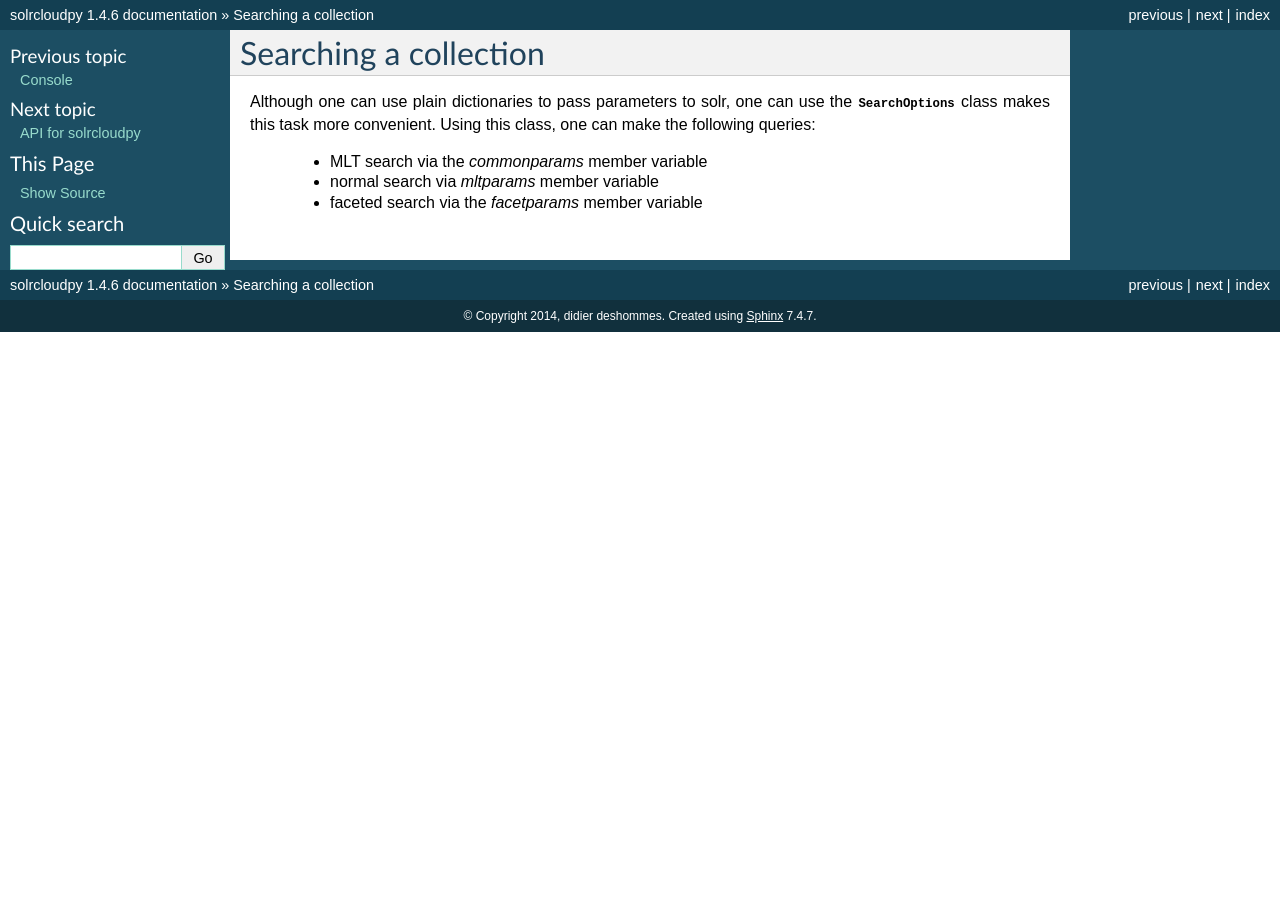
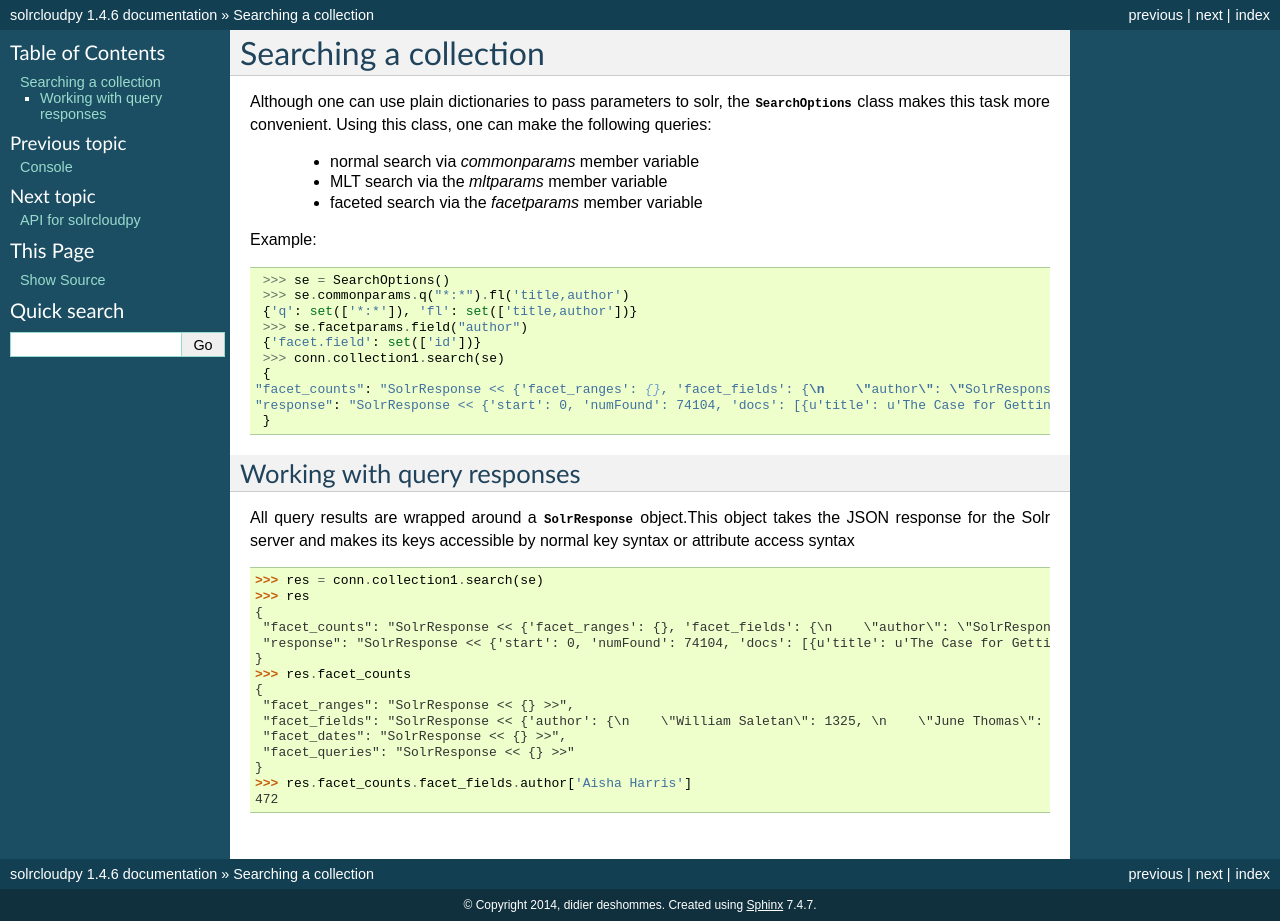
Before and after one commit to solrcloudpy/solrcloudpy, a Sphinx documentation site: the page built from docs/searching.rst, in a window 1280 px wide. Built offline with Sphinx 7.4.7, drawn with Linux system fonts in a browser that asks for light colours; before the commit the page ends 900 px from its top, so only the background shows below that.

Commit message:
add more docs

```diff
--- a/docs/searching.rst
+++ b/docs/searching.rst
@@ -2,10 +2,52 @@ Searching a collection
 =======================
 
 Although one can use plain dictionaries to pass parameters to solr,
-one can use the :class:`~solrcloudpy.parameters.SearchOptions` class
+the :class:`~solrcloudpy.parameters.SearchOptions` class
 makes this task more convenient. Using this class, one can make the
 following queries:
 
-     - MLT search via the `commonparams` member variable
-     - normal search via `mltparams` member variable
+     - normal search via `commonparams`  member variable
+     - MLT search via the `mltparams` member variable
      - faceted search via the `facetparams` member variable
+
+Example:
+
+::
+
+     >>> se = SearchOptions()
+     >>> se.commonparams.q("*:*").fl('title,author')
+     {'q': set(['*:*']), 'fl': set(['title,author'])}
+     >>> se.facetparams.field("author")
+     {'facet.field': set(['id'])}
+     >>> conn.collection1.search(se)
+     {
+    "facet_counts": "SolrResponse << {'facet_ranges': {}, 'facet_fields': {\n    \"author\": \"SolrResponse << {'William Saletan': 1325, 'Jun ...  >>",
+    "response": "SolrResponse << {'start': 0, 'numFound': 74104, 'docs': [{u'title': u'The Case for Getting Drunk at Work', u'author' ...  >>"
+     }
+
+
+Working with query responses
+----------------------------
+
+All query results are wrapped around a
+:class:`~solrcloudpy.utils.SolrResponse` object.This object takes the
+JSON response for the Solr server and makes its keys accessible    by
+normal key syntax or attribute access  syntax
+
+::
+
+   >>> res = conn.collection1.search(se)
+   >>> res
+   {
+    "facet_counts": "SolrResponse << {'facet_ranges': {}, 'facet_fields': {\n    \"author\": \"SolrResponse << {'William Saletan': 1325, 'Jun ...  >>",
+    "response": "SolrResponse << {'start': 0, 'numFound': 74104, 'docs': [{u'title': u'The Case for Getting Drunk at Work', u'author' ...  >>"
+   }
+   >>> res.facet_counts
+   {
+    "facet_ranges": "SolrResponse << {} >>",
+    "facet_fields": "SolrResponse << {'author': {\n    \"William Saletan\": 1325, \n    \"June Thomas\": 612, \n   \"Mike  Steinberger\": 103, \n   ...  >>",
+    "facet_dates": "SolrResponse << {} >>",
+    "facet_queries": "SolrResponse << {} >>"
+   }
+   >>> res.facet_counts.facet_fields.author['Aisha Harris']
+   472
```
Also changed, not shown: 1 other file.
